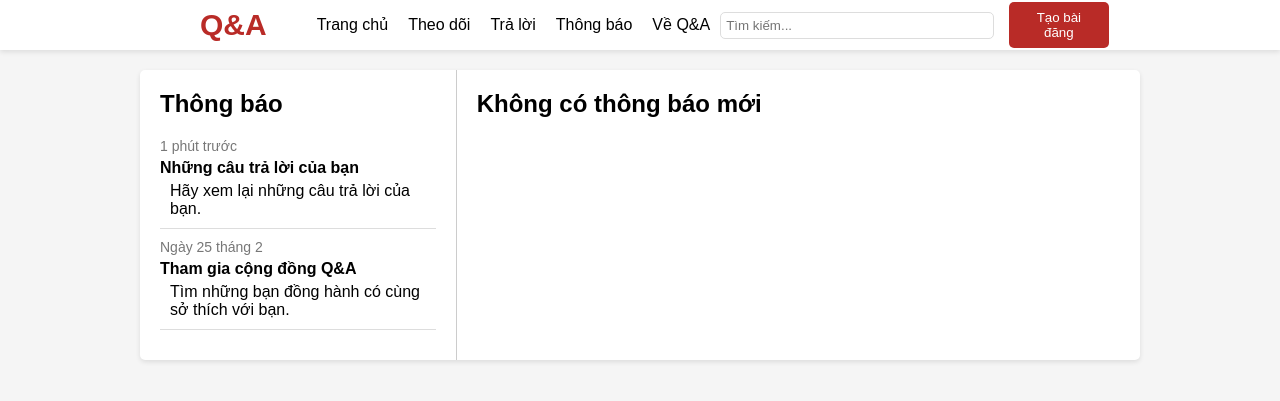
After one commit to donganm/BTL_chuyende, a PHP site: page /pages/thongbao.php in a window 1280 px wide. The commit adds this page. Shown: the top 401 px of the page. Run offline with PHP 8.4, Linux system fonts and the light colour scheme.

Commit message:
update thongbao

```diff
--- a/webBTL/pages/baidangketnoiq&a.php
+++ b/webBTL/pages/baidangketnoiq&a.php
@@ -199,7 +199,7 @@
                     <li><a href="baidangketnoiq&a.php">Trang chủ</a></li>
                     <li><a href="">Theo dõi</a></li>
                     <li><a href="traloi.php">Trả lời</a></li>
-                    <li><a href="">Thông báo</a></li>
+                    <li><a href="thongbao.php">Thông báo</a></li>
                     <li><a href="baidangketnoiq&a.php">Về Q&A</a></li>
                 </ul>
             </div>
--- a/webBTL/pages/qa.php
+++ b/webBTL/pages/qa.php
@@ -209,7 +209,7 @@
                     <li><a href="../index.php">Trang chủ</a></li>
                     <li><a href="">Theo dõi</a></li>
                     <li><a href="traloi.php">Trả lời</a></li>
-                    <li><a href="">Thông báo</a></li>
+                    <li><a href="thongbao.php">Thông báo</a></li>
                     <li><a href="baidangketnoiq&a.php">Về Q&A</a></li>
                 </ul>
             </div>
--- /dev/null
+++ b/webBTL/pages/thongbao.php
@@ -0,0 +1,173 @@
+<!DOCTYPE html>
+<html>
+<head>
+    <meta charset="UTF-8">
+    <title>Thông báo</title>
+    <style>
+        /* ======= CSS CƠ BẢN ======= */
+        body {
+            font-family: Arial, sans-serif;
+            background-color: #f5f5f5;
+            margin: 0;
+            padding: 0;
+        }
+        /* ======= HEADER GIỐNG CÁC TRANG TRƯỚC ======= */
+        .header {
+            display: flex;
+            align-items: center;
+            justify-content: space-around;
+            background-color: white;
+            padding: 0px 200px;
+            box-shadow: 0 2px 5px rgba(0, 0, 0, 0.1);
+        }
+        .logo {
+            font-size: 30px;
+            font-weight: bold;
+            color: #b92b27;
+        }
+        .header-icons {
+            display: flex;
+            align-items: center;
+            gap: 15px;
+        }
+        .search-bar {
+            padding: 5px;
+            border: 1px solid #ddd;
+            border-radius: 5px;
+            width: 300px;
+        }
+        .taobaidang {
+            background-color: #b92b27;
+            color: white;
+            border: none;
+            padding: 8px 16px;
+            border-radius: 5px;
+            cursor: pointer;
+        }
+        .taobaidang:hover {
+            background-color: #a1201e;
+        }
+        .menu {
+            background-color: white;
+        }
+        .menungang {
+            list-style: none;
+            display: flex;
+            justify-content: center;
+            flex-wrap: nowrap;
+            white-space: nowrap;
+        }
+        .menungang li {
+            display: inline;
+        }
+        .menungang a {
+            padding: 10px;
+            text-decoration: none;
+            color: black;
+        }
+
+        /* ======= NỘI DUNG CHÍNH - CHIA HAI CỘT ======= */
+        .chiabocuc {
+            display: flex;
+            max-width: 1000px;
+            margin: 20px auto;
+            background-color: #fff;
+            border-radius: 5px;
+            box-shadow: 0px 2px 5px rgba(0, 0, 0, 0.1);
+        }
+        .bentrai {
+            flex-basis: 30%;
+            padding: 20px;
+            border-right: 1px solid #ccc;
+        }
+        .benphai {
+            flex-basis: 70%;
+            padding: 20px;
+        }
+        h2 {
+            margin-top: 0;
+        }
+
+        /* ======= PHẦN THÔNG BÁO (BÊN TRÁI) ======= */
+        .notification-item {
+            margin-bottom: 10px;
+            padding-bottom: 10px;
+            border-bottom: 1px solid #ddd;
+        }
+        .notification-date {
+            font-size: 14px;
+            color: #777;
+        }
+        .notification-title {
+            font-weight: bold;
+            margin: 5px 0;
+        }
+        .notification-content {
+            margin-left: 10px;
+        }
+
+        /* ======= PHẦN CÂU HỎI TRẢ LỜI (BÊN PHẢI) ======= */
+        .questions-container {
+            margin-top: 20px;
+        }
+        .question-item {
+            margin-bottom: 15px;
+        }
+        .question-item a {
+            text-decoration: none;
+            color: #0073e6;
+        }
+        .question-item a:hover {
+            text-decoration: underline;
+        }
+    </style>
+</head>
+<body>
+    <!-- HEADER GIỐNG VỚI CÁC TRANG TRƯỚC -->
+    <div class="header">
+        <div class="logo">Q&A</div>
+        <div class="menu">
+            <ul class="menungang">
+                <li><a href="baidangketnoiq&a.php">Trang chủ</a></li>
+                <li><a href="">Theo dõi</a></li>
+                <li><a href="traloi.php">Trả lời</a></li>
+                <li><a href="thongbao.php">Thông báo</a></li>
+                <li><a href="baidangketnoiq&a.php">Về Q&A</a></li>
+            </ul>
+        </div>
+        <div class="header-icons">
+            <input type="text" class="search-bar" placeholder="Tìm kiếm...">
+            <button class="taobaidang">Tạo bài đăng</button>
+        </div>
+    </div>
+
+    <!-- KHU VỰC HIỂN THỊ THÔNG BÁO (TRÁI) VÀ CÂU HỎI TRẢ LỜI (PHẢI) -->
+    <div class="chiabocuc">
+        <!-- CỘT BÊN TRÁI: THÔNG BÁO -->
+        <div class="bentrai">
+            <h2>Thông báo</h2>
+            <div class="notification-item">
+                <div class="notification-date">1 phút trước</div>
+                <div class="notification-title">Những câu trả lời của bạn</div>
+                <div class="notification-content">
+                    Hãy xem lại những câu trả lời của bạn.
+                </div>
+            </div>
+            <div class="notification-item">
+                <div class="notification-date">Ngày 25 tháng 2</div>
+                <div class="notification-title">Tham gia cộng đồng Q&A</div>
+                <div class="notification-content">
+                    Tìm những bạn đồng hành có cùng sở thích với bạn.
+                </div>
+            </div>
+            <!-- Thêm các thông báo khác tại đây -->
+        </div>
+
+        <!-- CỘT BÊN PHẢI: DANH SÁCH CÂU HỎI ĐỂ TRẢ LỜI -->
+        <div class="benphai">
+            <h2>Không có thông báo mới </h2>
+            </div>
+        </div>
+    </div>
+</body>
+</html>
--- a/webBTL/pages/traloi.php
+++ b/webBTL/pages/traloi.php
@@ -137,7 +137,7 @@
                     <li><a href="../index.php">Trang chủ</a></li>
                     <li><a href="">Theo dõi</a></li>
                     <li><a href="">Trả lời</a></li>
-                    <li><a href="">Thông báo</a></li>
+                    <li><a href="thongbao.php">Thông báo</a></li>
                     <li><a href="baidangketnoiq&a.php">Về Q&A</a></li>
                 </ul>
             </div>
```
Also changed, not shown: webBTL/pages/uploads/67cd585c97ad8_hue.jpg (deleted), webBTL/pages/uploads/67ce7b024304a_am_thuc_hue_1.jpg (added), webBTL/pages/uploads/67ce7cd7a7e19_le-hoi-den-hoa-dang.jpg (added), webBTL/pages/uploads/67d3c142a01c7_hoi-an-1.jpg (added), webBTL/pages/uploads/am_thuc_hue_1.jpg (added), webBTL/pages/uploads/hoi-an-1.jpg (added), webBTL/pages/uploads/le-hoi-den-hoa-dang.jpg (added).
